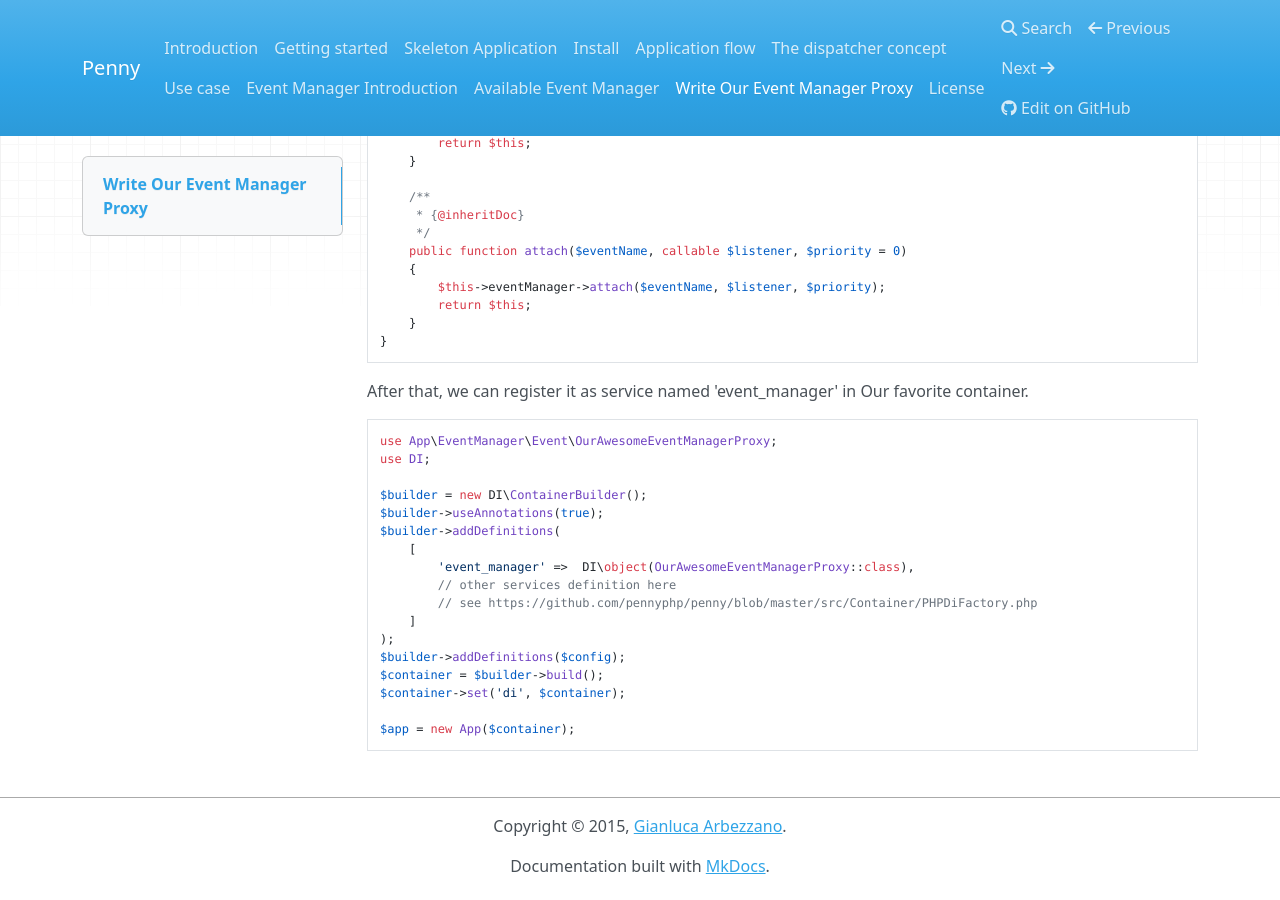
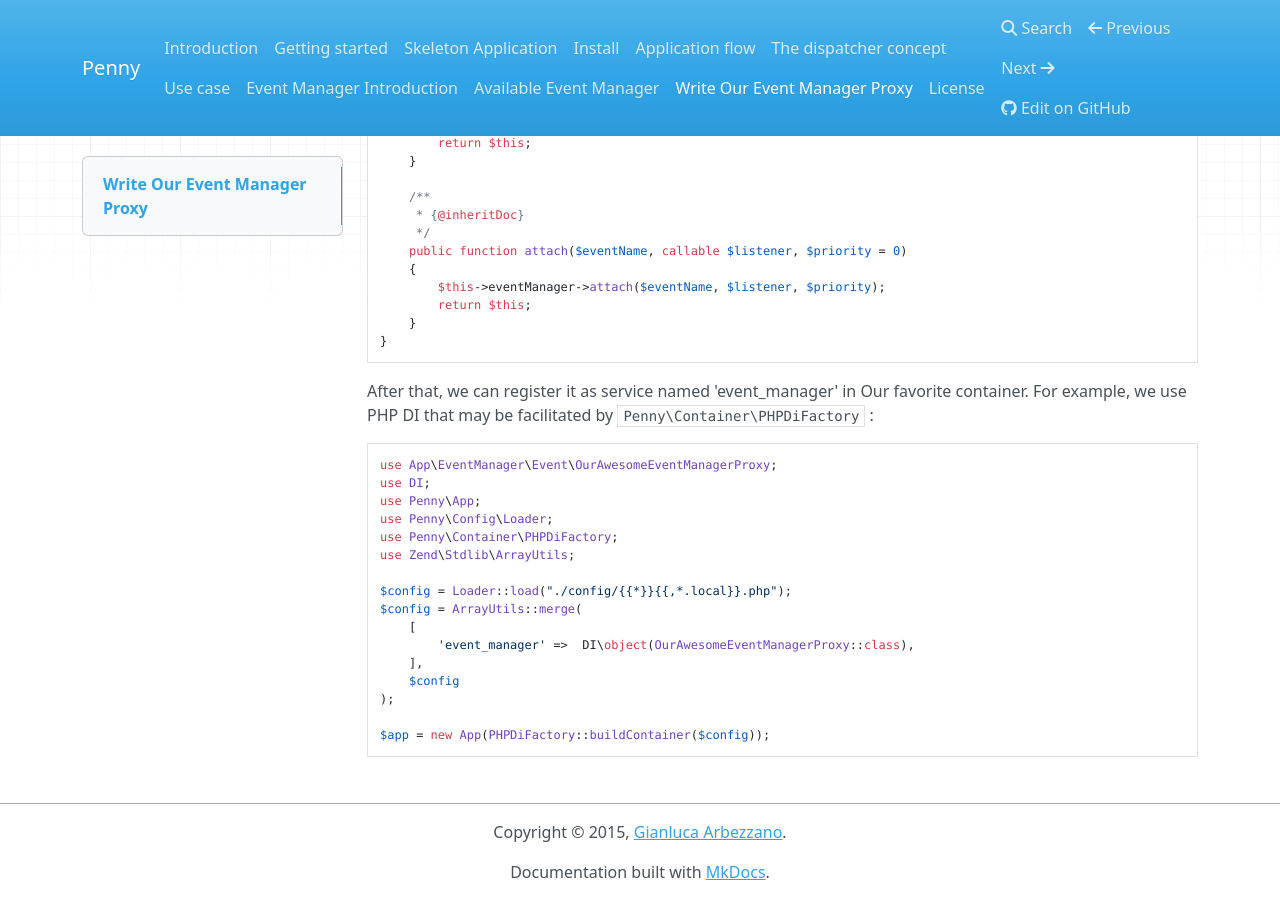
Before and after one commit to pennyphp/penny, an MkDocs documentation site: the page built from docs/write-our-event-manager-proxy.md, in a window 1280 px wide and 900 px high, scrolled down 583 px. Built offline with MkDocs 1.6.1, drawn with Linux system fonts in a browser that asks for light colours; nearby versions of some CDN libraries; old or Windows-style settings are respelled for this version of MkDocs.

Commit message:
more improvements

````diff
--- a/docs/write-our-event-manager-proxy.md
+++ b/docs/write-our-event-manager-proxy.md
@@ -42,24 +42,23 @@ class OurAwesomeEventManagerProxy implements PennyEvmInterface
 }
 ```
 
-After that, we can register it as service named 'event_manager' in Our favorite container.
+After that, we can register it as service named 'event_manager' in Our favorite container. For example, we use PHP DI that may be facilitated by `Penny\Container\PHPDiFactory` :
 
 ```php
 use App\EventManager\Event\OurAwesomeEventManagerProxy;
 use DI;
+use Penny\App;
+use Penny\Config\Loader;
+use Penny\Container\PHPDiFactory;
+use Zend\Stdlib\ArrayUtils;
 
-$builder = new DI\ContainerBuilder();
-$builder->useAnnotations(true);
-$builder->addDefinitions(
+$config = Loader::load("./config/{{*}}{{,*.local}}.php");
+$config = ArrayUtils::merge(
     [
         'event_manager' =>  DI\object(OurAwesomeEventManagerProxy::class),
-        // other services definition here
-        // see https://github.com/pennyphp/penny/blob/master/src/Container/PHPDiFactory.php
-    ]
+    ],
+    $config
 );
-$builder->addDefinitions($config);
-$container = $builder->build();
-$container->set('di', $container);
 
-$app = new App($container);
+$app = new App(PHPDiFactory::buildContainer($config));
 ```
````
Also changed, not shown: docs/getting-started.md (+7 -1 lines), 1 other file.
